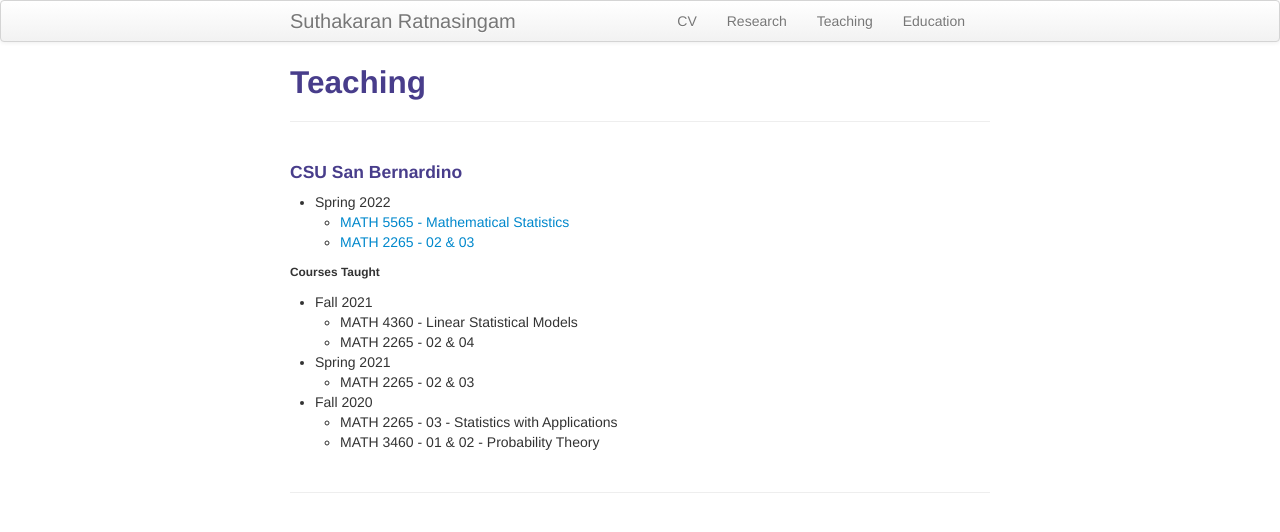
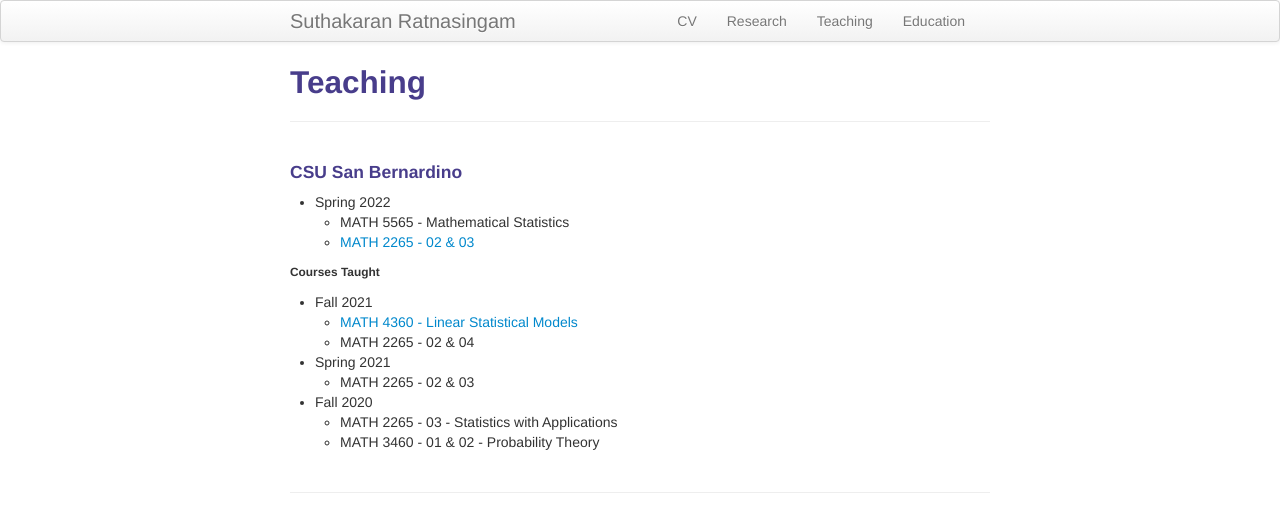
Before and after one commit to suthakaranr/suthakaranr.github.io, a Jekyll site: the page built from pages/Teaching.md, in a window 1280 px wide. Shown: the top 532 px of the page. Built offline with Jekyll 4.4.1, drawn with Linux system fonts in a browser that asks for light colours.

Commit message:
Update Teaching.md

```diff
--- a/pages/Teaching.md
+++ b/pages/Teaching.md
@@ -5,12 +5,12 @@ description: Suthakaran's teaching portfolio
 ---
 #### CSU San Bernardino
 * Spring 2022
-   * <a style="text-decoration:none" href="../pages/LinStatModProj.html" target="_blank" rel="noopener noreferrer">MATH 5565 - Mathematical Statistics</a>
+   * MATH 5565 - Mathematical Statistics
    * <a style="text-decoration:none" href="../pages/StatApp.html" target="_blank" rel="noopener noreferrer">MATH 2265 - 02 & 03 </a>
 
 ###### Courses Taught
 * Fall 2021
-   * MATH 4360 - Linear Statistical Models
+   * <a style="text-decoration:none" href="../pages/LinStatModProj.html" target="_blank" rel="noopener noreferrer">MATH 4360 - Linear Statistical Models</a>
    * MATH 2265 - 02 & 04
 
 * Spring 2021
```
